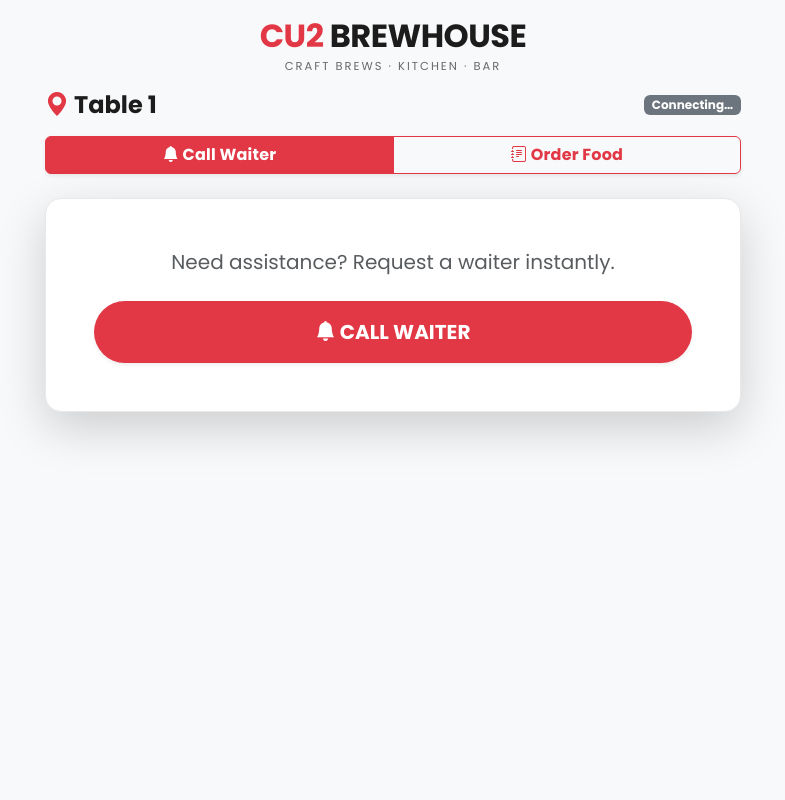
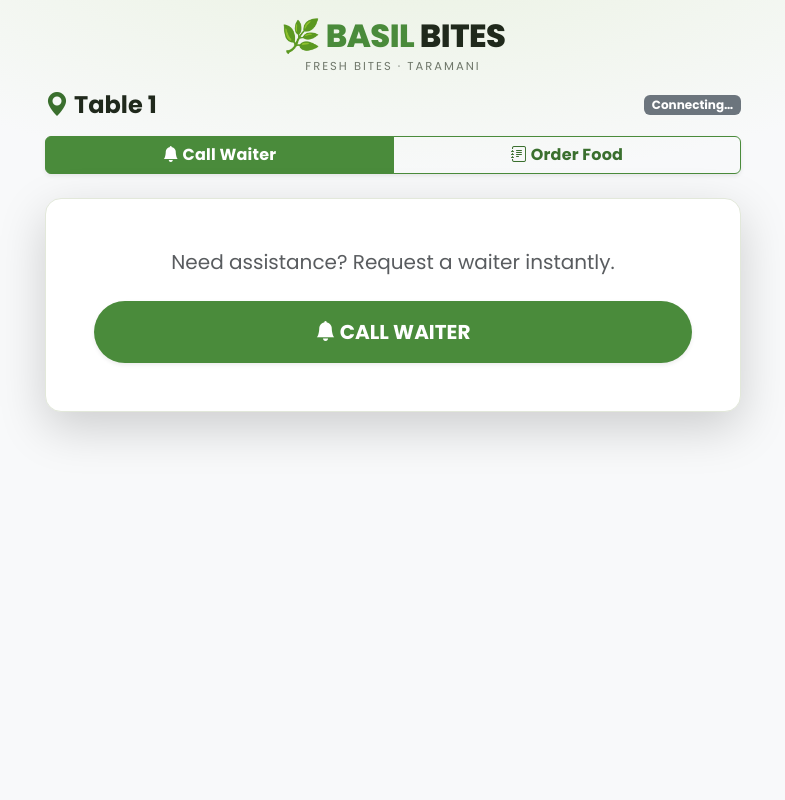
Before and after one commit to Manikanta-Chilaka/waiter-calling-system, a Flask app: page /table/1 in a window 1280 px wide. Shown: the whole page, without its empty margins (247-1032 px from the left). Run offline with Flask 3, Linux system fonts and the light colour scheme; some libraries are stand-ins or nearby versions.

Commit message:
Rebrand app to Basil Bites (Taramani) with fresh green theme
Replace CU2 Brewhouse branding, menu and Zomato-red theme with Basil Bites:
new food-court menu (bites, pizzas & pasta, rolls, Indo-Chinese, shakes),
basil-green palette on white, and Basil Bites name/logo across both pages.

Co-Authored-By: Claude Opus 4.8 (1M context) <noreply@anthropic.com>

```diff
--- a/static/style.css
+++ b/static/style.css
@@ -1,47 +1,49 @@
 /* ============================================================
-   Zomato-inspired theme — signature red on clean white.
+   Basil Bites — fresh basil-green theme.
    ------------------------------------------------------------
    Palette:
-     Zomato red   #e23744  primary / brand
-     Red dark     #cb202d
-     Red hover    #c72c3b
-     Page bg      #f4f4f5  light grey
+     Basil green  #4a8b3b  primary / brand
+     Green dark   #3a6f2e
+     Green hover  #427d36
+     Green deep   #2e7d32  success / served
+     Tomato       #e0662a  preparing / accent
+     Page bg      #f5f8f0  light green-tinted
      Card         #ffffff
-     Text         #1c1c1c
-     Muted        #696969
-     Border       #e8e8e8
-     Green        #267e3e  veg / served
-     Orange       #f0801f  preparing
+     Text         #20291c
+     Muted        #6f776a
+     Border       #e2e8da
    ============================================================ */
 
 :root {
-    --z-red:       #e23744;
-    --z-red-dark:  #cb202d;
-    --z-red-hover: #c72c3b;
-    --z-bg:        #f4f4f5;
-    --z-card:      #ffffff;
-    --z-text:      #1c1c1c;
-    --z-muted:     #696969;
-    --z-border:    #e8e8e8;
-    --z-green:     #267e3e;
-    --z-orange:    #f0801f;
+    --bb-green:       #4a8b3b;
+    --bb-green-dark:  #3a6f2e;
+    --bb-green-hover: #427d36;
+    --bb-green-deep:  #2e7d32;
+    --bb-tomato:      #e0662a;
+    --bb-bg:          #f5f8f0;
+    --bb-card:        #ffffff;
+    --bb-text:        #20291c;
+    --bb-muted:       #6f776a;
+    --bb-border:      #e2e8da;
 }
 
 /* ---------- Base ---------- */
 body {
     font-family: 'Poppins', 'Segoe UI', Roboto, sans-serif;
-    color: var(--z-text);
-    background: var(--z-bg);
+    color: var(--bb-text);
+    background: var(--bb-bg);
     transition: background-color 0.3s ease;
 }
 
 .customer-bg {
-    background: var(--z-bg);
+    background:
+        radial-gradient(1100px 460px at 50% -12%, #e8f1de 0%, rgba(232,241,222,0) 60%),
+        var(--bb-bg);
     min-height: 100vh;
 }
 .dashboard-bg {
-    background: var(--z-bg) !important;
-    color: var(--z-text) !important;
+    background: var(--bb-bg) !important;
+    color: var(--bb-text) !important;
     min-height: 100vh;
 }
 
@@ -49,91 +51,91 @@ body {
 .cu2-header { padding-top: .25rem; }
 .cu2-logo {
     font-family: 'Poppins', sans-serif;
-    font-weight: 700;
+    font-weight: 800;
     font-size: 2rem;
     letter-spacing: -0.5px;
     line-height: 1;
-    color: var(--z-red);
+    color: var(--bb-green);
 }
-.cu2-logo span { color: var(--z-text); }
+.cu2-logo span { color: var(--bb-text); }
 .cu2-tagline {
     font-size: .72rem;
     letter-spacing: 2px;
     text-transform: uppercase;
-    color: var(--z-muted);
+    color: var(--bb-muted);
     margin-top: .35rem;
 }
 
 /* ---------- Buttons (retheme Bootstrap tokens) ---------- */
 .btn-primary {
-    --bs-btn-bg: var(--z-red);
-    --bs-btn-border-color: var(--z-red);
-    --bs-btn-hover-bg: var(--z-red-hover);
-    --bs-btn-hover-border-color: var(--z-red-hover);
-    --bs-btn-active-bg: var(--z-red-dark);
-    --bs-btn-active-border-color: var(--z-red-dark);
-    --bs-btn-disabled-bg: var(--z-red);
-    --bs-btn-disabled-border-color: var(--z-red);
+    --bs-btn-bg: var(--bb-green);
+    --bs-btn-border-color: var(--bb-green);
+    --bs-btn-hover-bg: var(--bb-green-hover);
+    --bs-btn-hover-border-color: var(--bb-green-hover);
+    --bs-btn-active-bg: var(--bb-green-dark);
+    --bs-btn-active-border-color: var(--bb-green-dark);
+    --bs-btn-disabled-bg: var(--bb-green);
+    --bs-btn-disabled-border-color: var(--bb-green);
     --bs-btn-color: #fff;
     --bs-btn-hover-color: #fff;
     --bs-btn-active-color: #fff;
     --bs-btn-disabled-color: #fff;
 }
 .btn-outline-primary {
-    --bs-btn-color: var(--z-red);
-    --bs-btn-border-color: var(--z-red);
-    --bs-btn-hover-bg: var(--z-red);
-    --bs-btn-hover-border-color: var(--z-red);
+    --bs-btn-color: var(--bb-green-dark);
+    --bs-btn-border-color: var(--bb-green);
+    --bs-btn-hover-bg: var(--bb-green);
+    --bs-btn-hover-border-color: var(--bb-green);
     --bs-btn-hover-color: #fff;
-    --bs-btn-active-bg: var(--z-red-dark);
-    --bs-btn-active-border-color: var(--z-red-dark);
+    --bs-btn-active-bg: var(--bb-green-dark);
+    --bs-btn-active-border-color: var(--bb-green-dark);
 }
 .btn-success {
-    --bs-btn-bg: var(--z-green);
-    --bs-btn-border-color: var(--z-green);
-    --bs-btn-hover-bg: #1f6b34;
-    --bs-btn-hover-border-color: #1f6b34;
-    --bs-btn-active-bg: #1f6b34;
+    --bs-btn-bg: var(--bb-green-deep);
+    --bs-btn-border-color: var(--bb-green-deep);
+    --bs-btn-hover-bg: #256628;
+    --bs-btn-hover-border-color: #256628;
+    --bs-btn-active-bg: #256628;
     --bs-btn-color: #fff;
     --bs-btn-hover-color: #fff;
 }
 .btn-info {
-    --bs-btn-bg: var(--z-orange);
-    --bs-btn-border-color: var(--z-orange);
-    --bs-btn-hover-bg: #d86e10;
-    --bs-btn-hover-border-color: #d86e10;
+    --bs-btn-bg: var(--bb-tomato);
+    --bs-btn-border-color: var(--bb-tomato);
+    --bs-btn-hover-bg: #c9551d;
+    --bs-btn-hover-border-color: #c9551d;
     --bs-btn-color: #fff;
     --bs-btn-hover-color: #fff;
     --bs-btn-active-color: #fff;
 }
 
-.text-primary { color: var(--z-red) !important; }
-.text-success { color: var(--z-green) !important; }
+.text-primary { color: var(--bb-green-dark) !important; }
+.text-success { color: var(--bb-green-deep) !important; }
 
 /* ---------- Tabs ---------- */
 .tab-btn { letter-spacing: .2px; }
 
 /* ---------- Customer: call card ---------- */
 .interactive-card {
-    border: 1px solid var(--z-border);
+    border: 1px solid var(--bb-border);
     border-radius: 16px;
     transition: transform 0.2s ease, box-shadow 0.2s ease;
-    background: var(--z-card);
+    background: var(--bb-card);
 }
 .interactive-card:hover {
     transform: translateY(-4px);
-    box-shadow: 0 12px 28px rgba(0,0,0,0.10) !important;
+    box-shadow: 0 12px 28px rgba(30,60,20,0.10) !important;
 }
 .call-btn {
     transition: all 0.2s;
-    background: var(--z-red);
+    background: var(--bb-green);
     border: none;
     color: #fff;
 }
 .call-btn:hover {
     transform: scale(1.03);
-    background: var(--z-red-hover);
-    box-shadow: 0 10px 20px rgba(226, 55, 68, 0.30);
+    background: var(--bb-green-hover);
+    box-shadow: 0 10px 20px rgba(74, 139, 59, 0.30);
     color: #fff;
 }
 .call-btn:active { transform: scale(0.97); }
--- a/templates/customer.html
+++ b/templates/customer.html
@@ -4,7 +4,7 @@
 <head>
     <meta charset="UTF-8">
     <meta name="viewport" content="width=device-width, initial-scale=1.0">
-    <title>Table {{ table_id }} - CU2 Brewhouse</title>
+    <title>Table {{ table_id }} - Basil Bites</title>
 
     <!-- Bootstrap CSS -->
     <link href="https://cdn.jsdelivr.net/npm/bootstrap@5.3.0/dist/css/bootstrap.min.css" rel="stylesheet">
@@ -29,8 +29,8 @@
     <div class="container py-3" style="max-width: 720px;">
         <!-- Brand -->
         <div class="text-center cu2-header mb-3">
-            <div class="cu2-logo">CU2 <span>BREWHOUSE</span></div>
-            <div class="cu2-tagline">Craft Brews · Kitchen · Bar</div>
+            <div class="cu2-logo">🌿 BASIL <span>BITES</span></div>
+            <div class="cu2-tagline">Fresh Bites · Taramani</div>
         </div>
 
         <div class="d-flex justify-content-between align-items-center mb-3">
--- a/templates/waiter.html
+++ b/templates/waiter.html
@@ -4,7 +4,7 @@
 <head>
     <meta charset="UTF-8">
     <meta name="viewport" content="width=device-width, initial-scale=1.0">
-    <title>Waiter Dashboard</title>
+    <title>Basil Bites · Staff Dashboard</title>
     <link href="https://cdn.jsdelivr.net/npm/bootstrap@5.3.0/dist/css/bootstrap.min.css" rel="stylesheet">
     <link rel="stylesheet" href="https://cdn.jsdelivr.net/npm/bootstrap-icons@1.11.1/font/bootstrap-icons.css">
 
@@ -20,9 +20,9 @@
 </head>
 
 <body class="dashboard-bg">
-    <nav class="navbar navbar-dark zomato-navbar shadow-sm mb-4">
+    <nav class="navbar navbar-dark bb-navbar shadow-sm mb-4">
         <div class="container">
-            <span class="navbar-brand mb-0 h1 fw-bold">CU2 BREWHOUSE <small class="fw-normal" style="font-size:.9rem; opacity:.85;">· Staff</small></span>
+            <span class="navbar-brand mb-0 h1 fw-bold">🌿 BASIL BITES <small class="fw-normal" style="font-size:.9rem; opacity:.85;">· Staff</small></span>
             <div>
                 <button class="btn btn-outline-light btn-sm me-2 fw-bold" onclick="showStats()"><i class="bi bi-bar-chart-fill"></i> Performance Stats</button>
                 <span class="badge text-bg-light me-2 fw-bold" id="staffIdDisplay"></span>
```
Also changed, not shown: other parts of static/style.css (+26 -27 lines), menu.py (+31 -23 lines).
